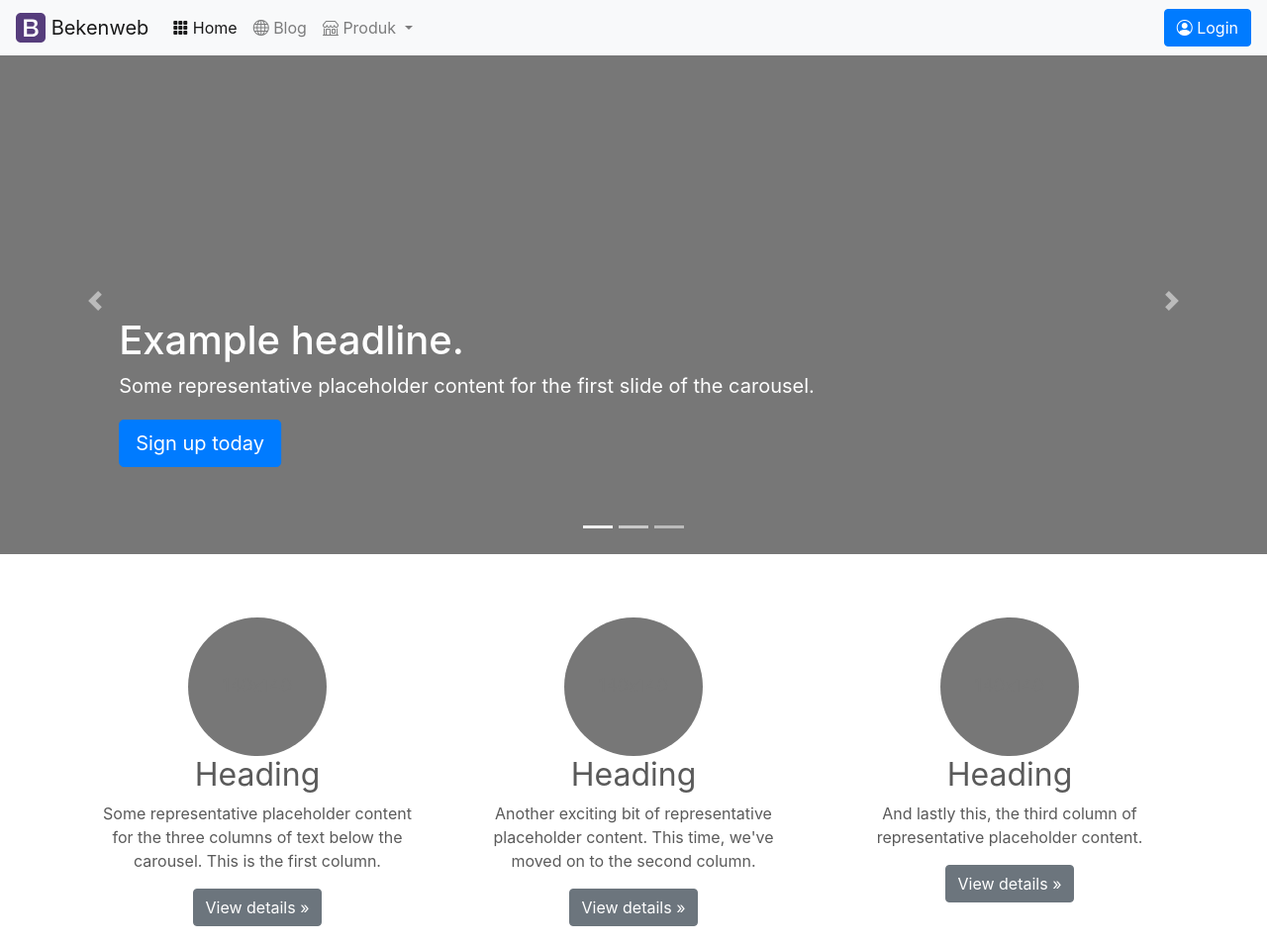
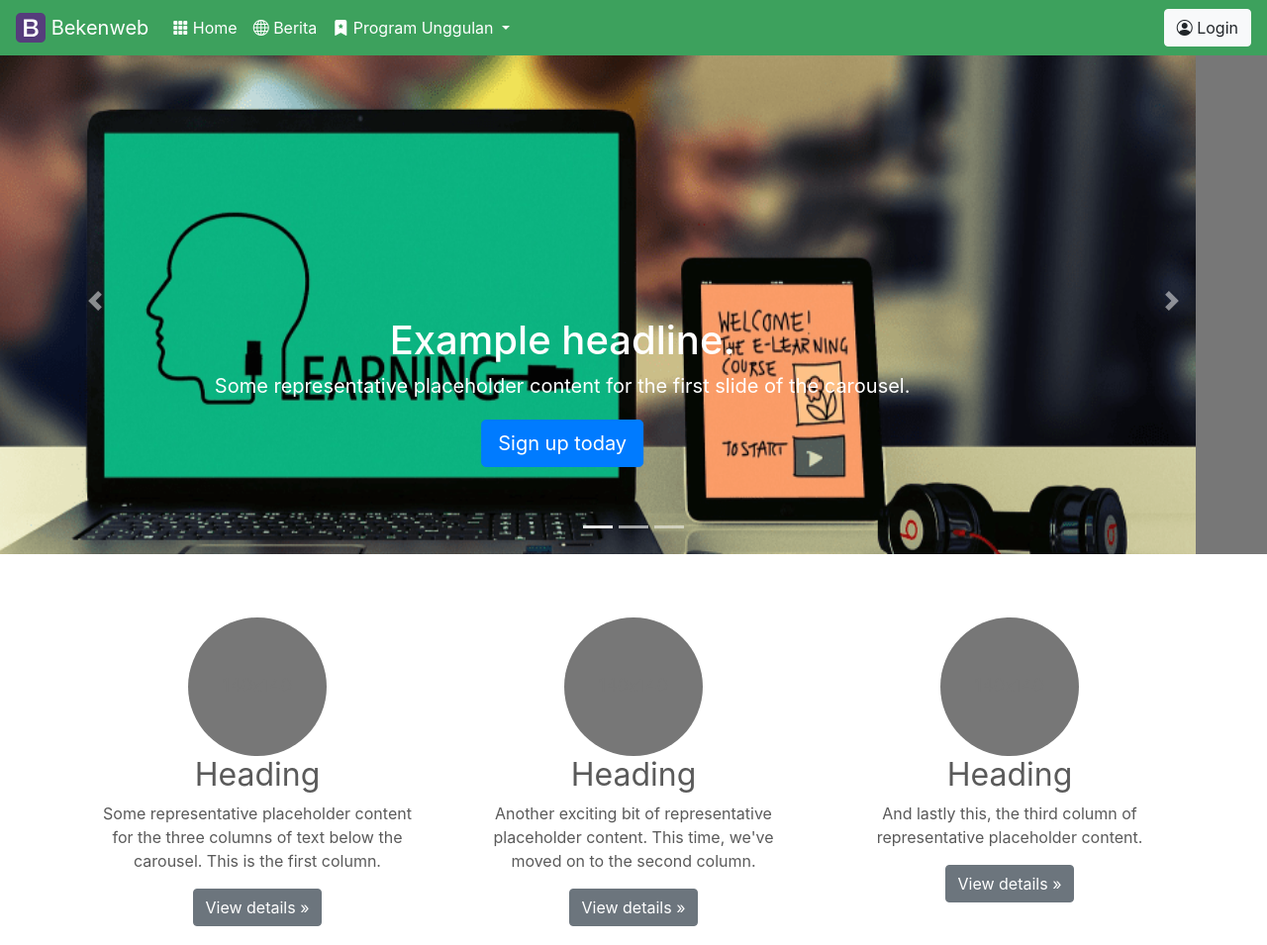
Before and after one commit to hadziqmtqn/theme_ku, a plain HTML site: page index.html in a window 1280 px wide. Shown: the top 955 px of the page at 99% size. Drawn offline with nearby package versions, Linux system fonts and the light colour scheme.

Commit message:
update 2-7-21 19.48

```diff
--- a/index.html
+++ b/index.html
@@ -19,7 +19,7 @@
 <body>
 
     <header>
-        <nav class="navbar navbar-expand-md navbar-light fixed-top bg-light">
+        <nav class="navbar navbar-expand-md navbar-dark fixed-top bg-success">
             <a class="navbar-brand" href="#">
                 <img src="assets/brand/bootstrap-solid.svg" width="30" height="30" class="d-inline-block align-top" alt=""> Bekenweb
             </a>
@@ -31,22 +31,21 @@
                     <li class="nav-item active">
                         <a class="nav-link" href="#"><i class="bi-grid-3x3-gap-fill"></i> Home <span class="sr-only">(current)</span></a>
                     </li>
-                    <li class="nav-item">
-                        <a class="nav-link" href="#"><i class="bi-globe"></i> Blog</a>
+                    <li class="nav-item active">
+                        <a class="nav-link" href="#"><i class="bi-globe"></i> Berita</a>
                     </li>
-                    <li class="nav-item dropdown">
-                        <a class="nav-link dropdown-toggle" href="#" id="navbarScrollingDropdown" role="button" data-toggle="dropdown" aria-expanded="false"><i class="bi-shop"></i> Produk
+                    <li class="nav-item active dropdown">
+                        <a class="nav-link dropdown-toggle" href="#" id="navbarScrollingDropdown" role="button" data-toggle="dropdown" aria-expanded="false"><i class="bi-bookmark-star-fill"></i> Program Unggulan
                         </a>
                         <ul class="dropdown-menu" aria-labelledby="navbarScrollingDropdown">
-                            <li><a class="dropdown-item" href="#">PPDB Online</a></li>
-                            <li><a class="dropdown-item" href="#">Web Desain</a></li>
-                            <li><a class="dropdown-item" href="#">Desain Logo</a></li>
-                            <li><a class="dropdown-item" href="#">Hosting</a></li>
+                            <li><a class="dropdown-item" href="#">Tahfidz</a></li>
+                            <li><a class="dropdown-item" href="#">Bahasa Inggris</a></li>
+                            <li><a class="dropdown-item" href="#">Pramuka</a></li>
                         </ul>
                     </li>
                 </ul>
                 <form class="form-inline mt-2 mt-md-0">
-                    <a class="btn btn-primary my-2 my-sm-0"><i class="bi-person-circle"></i> Login</a>
+                    <a class="btn btn-light my-2 my-sm-0"><i class="bi-person-circle"></i> Login</a>
                 </form>
             </div>
         </nav>
@@ -62,14 +61,9 @@
             </ol>
             <div class="carousel-inner">
                 <div class="carousel-item active">
-                    <svg class="bd-placeholder-img" width="100%" height="100%" xmlns="http://www.w3.org/2000/svg" role="img" aria-label=" :  " preserveAspectRatio="xMidYMid slice" focusable="false">
-                        <title> </title>
-                        <rect width="100%" height="100%" fill="#777"/>
-                        <text x="50%" y="50%" fill="#777" dy=".3em"> </text>
-                    </svg>
-
+                    <img class="d-block w-100" src="assets/img/image1.png" alt="First slide">
                     <div class="container">
-                        <div class="carousel-caption text-left">
+                        <div class="carousel-caption text-center">
                             <h1>Example headline.</h1>
                             <p>Some representative placeholder content for the first slide of the carousel.</p>
                             <p><a class="btn btn-lg btn-primary" href="#">Sign up today</a></p>
```
Also changed, not shown: assets/dist/css/bootstrap.min.css, assets/img/image1.png (added).
